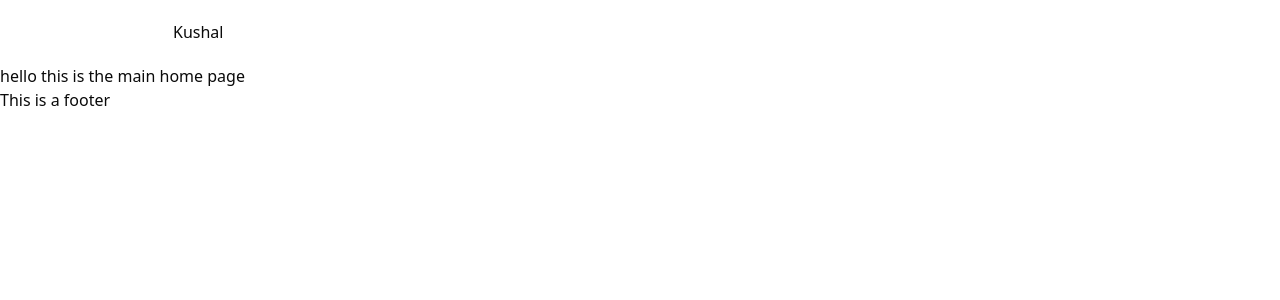
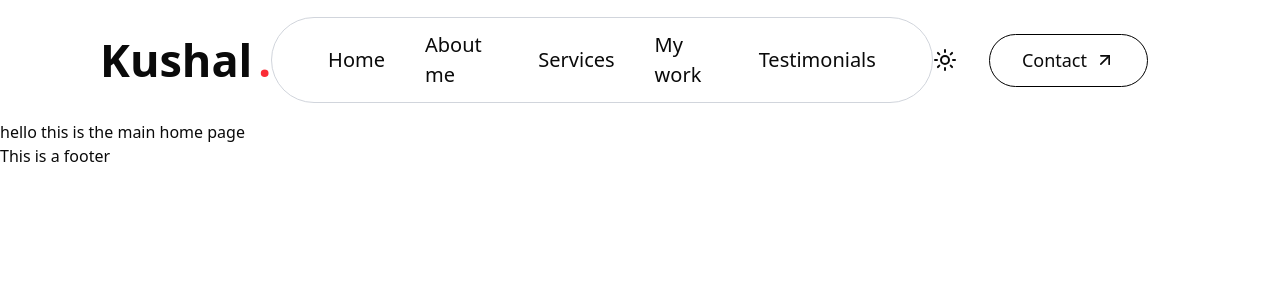
Before and after one commit to Kushal1715/Nextjs-Portfolio, a Next.js app in the folder portfolio/: page / in a window 1280 px wide. Shown: the top 300 px of the page. Built offline with nearby package versions, Linux system fonts and the light colour scheme.

Commit message:
navbar completed

```diff
--- a/portfolio/src/components/home/Footer.tsx
+++ b/portfolio/src/components/home/Footer.tsx
@@ -1,7 +1,7 @@
 import React from "react";
 
 const Footer = () => {
-  return <div>This is a footer</div>;
+  return <div className="min-h-screen">This is a footer</div>;
 };
 
 export default Footer;
--- a/portfolio/src/components/home/Navbar.tsx
+++ b/portfolio/src/components/home/Navbar.tsx
@@ -1,13 +1,73 @@
-import React from "react";
+"use client";
+import {
+  AlignJustify,
+  ArrowUpRight,
+  Moon,
+  MoveUpRight,
+  Sun,
+} from "lucide-react";
+import React, { useEffect, useState } from "react";
+import { Button } from "../ui/button";
+
+const navItems = [
+  { id: "home", label: "Home" },
+  { id: "about", label: "About me" },
+  { id: "services", label: "Services" },
+  { id: "work", label: "My work" },
+  { id: "testimonials", label: "Testimonials" },
+];
 
 const Navbar = () => {
+  const [scrolling, setScrolling] = useState(false);
+
+  useEffect(() => {
+    const handleScroll = () => {
+      setScrolling(window.scrollY > 0);
+    };
+
+    window.addEventListener("scroll", handleScroll);
+
+    return () => window.removeEventListener("scroll", handleScroll);
+  }, []);
   return (
-    <div className="sticky top-0 left-0 bg-white flex items-center justify-between px-[173px] py-[20px]">
+    <div
+      className={`${
+        scrolling ? "border-b-1 border-gray-300" : ""
+      } sticky top-0 left-0 bg-white flex items-center justify-between px-8 py-3 xl:px-[100px] 2xl:px-[173px] 2xl:py-[20px] w-full h-[120px] z-50`}
+    >
       <div>
-        <h1>Kushal</h1>
+        <h1 className="font-semibold text-[37px] xl:text-[45px] tracking-[0px] flex gap-1.5">
+          Kushal<span className="text-red-500">.</span>
+        </h1>
       </div>
-      <div></div>
-      <div></div>
+      <div className="hidden lg:flex items-center gap-10 xl:border-1 lg:border-gray-300 rounded-full lg:px-14 py-3">
+        {navItems.map((item) => (
+          <a
+            href={`#${item.id}`}
+            className="text-[16px] xl:text-[20px] cursor-pointer"
+            key={item.id}
+          >
+            {item.label}
+          </a>
+        ))}
+      </div>
+      <div className="flex items-center gap-8">
+        <div className="cursor-pointer">
+          {/* <Moon /> */}
+          <Sun />
+        </div>
+        <div className="hidden lg:flex items-center">
+          <button className="rounded-full py-3 px-8 flex items-center gap-2 text-[14px] xl:text-[18px] border-1 border-black cursor-pointer">
+            Contact
+            <ArrowUpRight className="h-[20px] w-[20px]" />
+          </button>
+        </div>
+        <div>
+          <button className="lg:hidden text-[18px] cursor-pointer">
+            <AlignJustify />
+          </button>
+        </div>
+      </div>
     </div>
   );
 };
```
